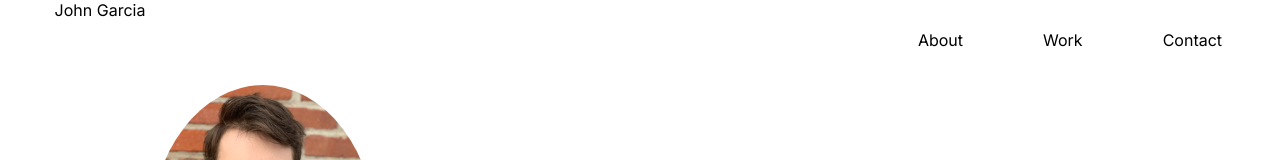
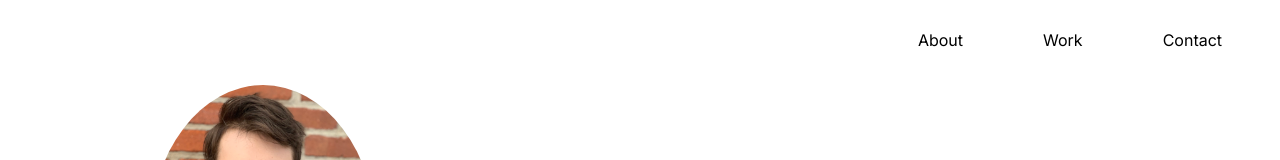
Before and after one commit to Jthomas62270/dev-website, a React (Create React App) app: page / in a window 1280 px wide. Shown: the top 160 px of the page. Built offline with nearby package versions, Linux system fonts and the light colour scheme; a web font is replaced by a local one.

Commit message:
Update Fifth Commit

```diff
--- a/src/Componets/Main/Body.js
+++ b/src/Componets/Main/Body.js
@@ -1,5 +1,6 @@
 import React from 'react'
 import "./Body.css"
+
 
 function Body() {
 
--- a/src/Componets/Public/NavBar.js
+++ b/src/Componets/Public/NavBar.js
@@ -44,7 +44,7 @@ function NavBar() {
   return (
     <div className={`nav ${isScrolled ? 'nav-scrolled':''}`}>
       <div className='nav-container'>
-        <div className='nav-title'><div className='nav-webname'>John Garcia</div></div>
+        <div className='nav-title'><div className='nav-webname'></div></div>
       </div>
       <div className='nav-links-container'>
         <div className='nav-links'>
```
Also changed, not shown: src/App.js (+5 -5 lines).
